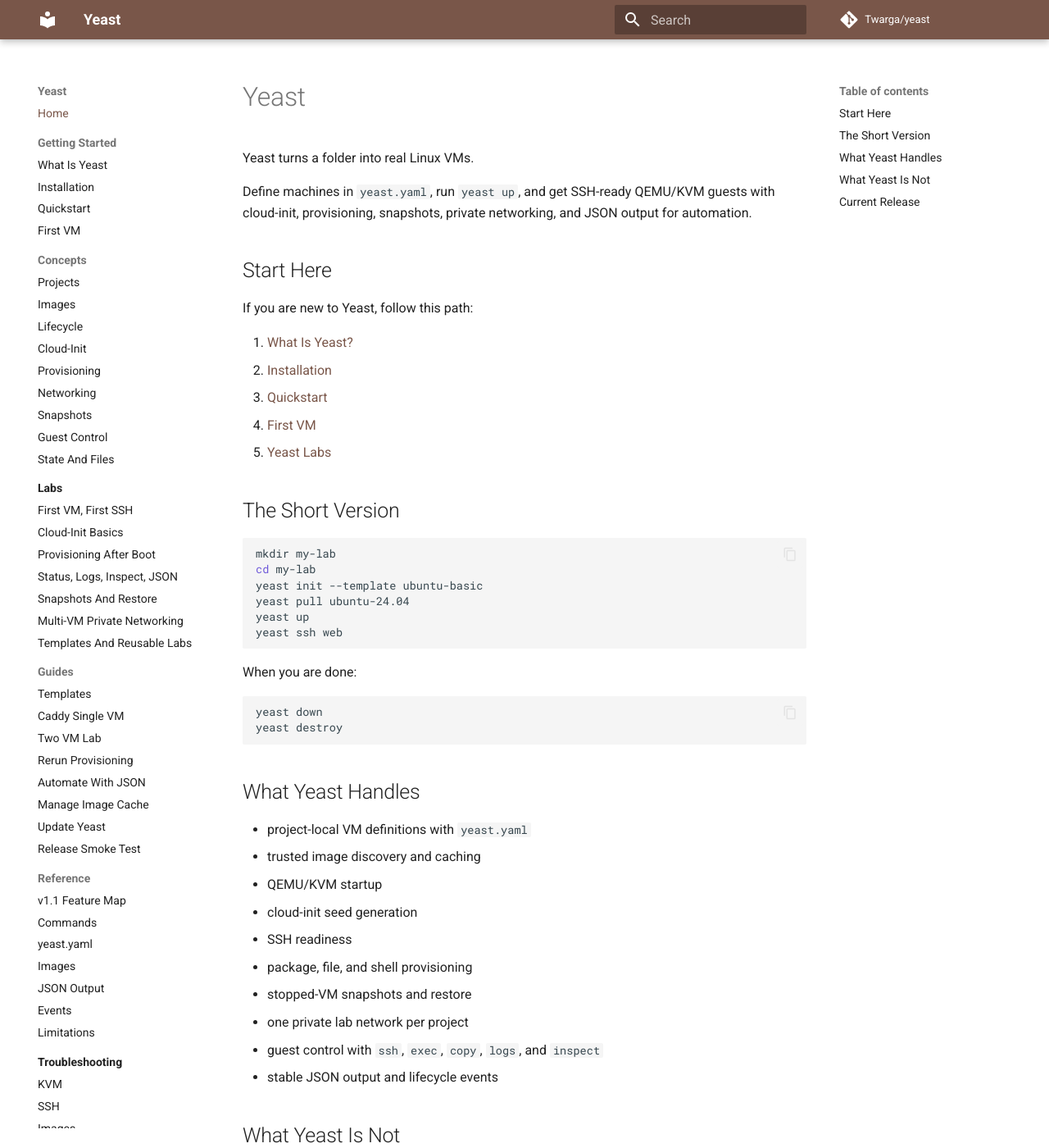
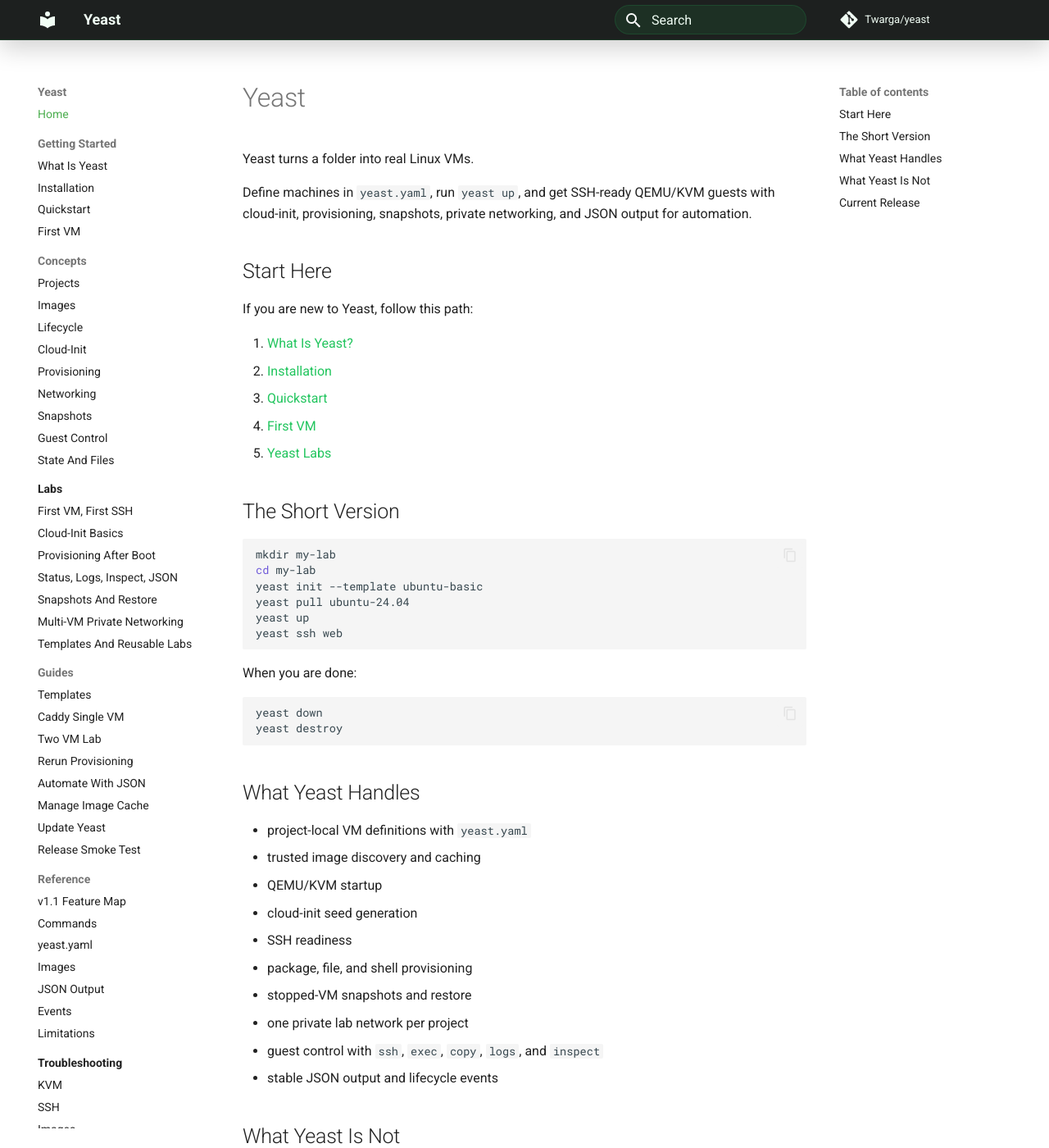
Before and after one commit to Twarga/yeast, an MkDocs documentation site: the page built from docs/index.md, in a window 1280 px wide and 1400 px high. Shown: the whole window at 82% size. Built offline with MkDocs 1.6.1 and Material for MkDocs 9.7.7, drawn with Linux system fonts in a browser that asks for light colours; comment, search, counter and statistics services are not loaded.

Commit message:
docs: match navbar to landing theme

```diff
--- /dev/null
+++ b/docs/stylesheets/extra.css
@@ -0,0 +1,84 @@
+:root {
+  --yeast-bg-deep: #0a0e0c;
+  --yeast-bg-card: #111815;
+  --yeast-bg-card-hover: #162018;
+  --yeast-accent: #22c55e;
+  --yeast-accent-dark: #16a34a;
+  --yeast-accent-glow: rgba(34, 197, 94, 0.15);
+  --yeast-text-primary: #f0fdf4;
+  --yeast-text-secondary: #a3c9b8;
+  --yeast-border: rgba(34, 197, 94, 0.15);
+  --yeast-border-strong: rgba(34, 197, 94, 0.3);
+
+  --md-primary-fg-color: var(--yeast-bg-deep);
+  --md-primary-fg-color--light: var(--yeast-bg-card-hover);
+  --md-primary-fg-color--dark: #050806;
+  --md-accent-fg-color: var(--yeast-accent);
+}
+
+.md-header {
+  background: rgba(10, 14, 12, 0.92);
+  color: var(--yeast-text-primary);
+  border-bottom: 1px solid var(--yeast-border);
+  box-shadow: 0 10px 30px rgba(0, 0, 0, 0.18);
+  backdrop-filter: blur(12px);
+  -webkit-backdrop-filter: blur(12px);
+}
+
+.md-tabs {
+  background: var(--yeast-bg-deep);
+  border-bottom: 1px solid var(--yeast-border);
+}
+
+.md-tabs__link {
+  color: var(--yeast-text-secondary);
+  opacity: 1;
+}
+
+.md-tabs__link:is(:focus, :hover),
+.md-tabs__item--active .md-tabs__link {
+  color: var(--yeast-accent);
+}
+
+.md-header__title,
+.md-header__button,
+.md-header__topic,
+.md-search__icon {
+  color: var(--yeast-text-primary);
+}
+
+.md-search__form {
+  background: rgba(34, 197, 94, 0.1);
+  border: 1px solid var(--yeast-border);
+  border-radius: 999px;
+}
+
+.md-search__form:is(:hover, :focus-within) {
+  background: rgba(34, 197, 94, 0.16);
+  border-color: var(--yeast-border-strong);
+}
+
+.md-search__input,
+.md-search__input::placeholder {
+  color: var(--yeast-text-primary);
+}
+
+.md-nav__link:is(:focus, :hover),
+.md-nav__link--active,
+.md-typeset a {
+  color: var(--yeast-accent);
+}
+
+.md-typeset a:is(:focus, :hover) {
+  color: var(--yeast-accent-dark);
+}
+
+.md-typeset .admonition,
+.md-typeset details {
+  border-color: var(--yeast-accent);
+}
+
+.md-typeset .admonition-title,
+.md-typeset summary {
+  background-color: var(--yeast-accent-glow);
+}
--- a/mkdocs.yml
+++ b/mkdocs.yml
@@ -15,8 +15,11 @@
     - content.code.copy
   palette:
     - scheme: default
-      primary: brown
-      accent: amber
+      primary: green
+      accent: green
+
+extra_css:
+  - stylesheets/extra.css
 
 markdown_extensions:
   - admonition
```
Also changed, not shown: 1 other file.
